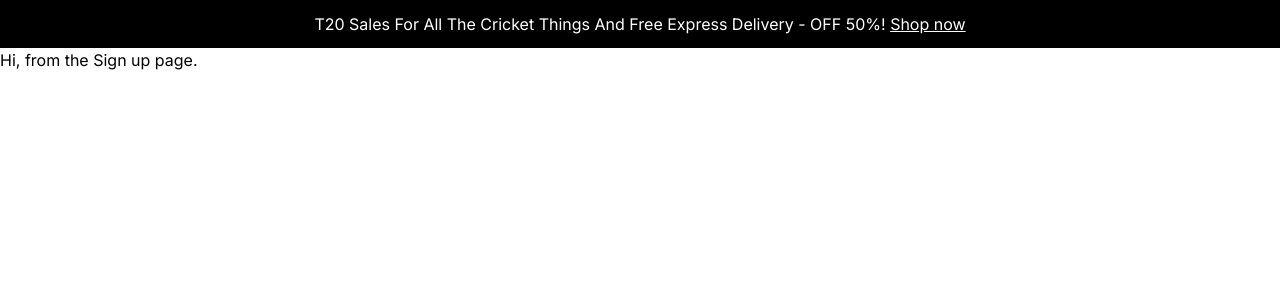
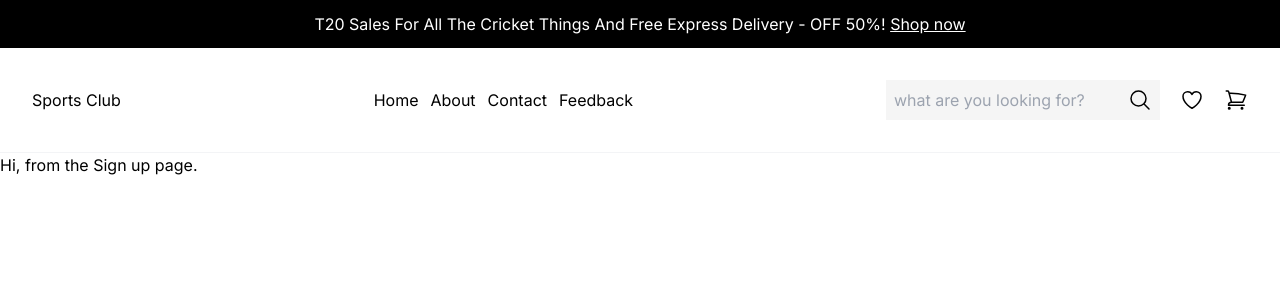
Before and after one commit to sidhrthh/sports_club, a Next.js app in the folder frontend/: page /signup in a window 1280 px wide. Shown: the top 300 px of the page. Built offline with nearby package versions, Linux system fonts and the light colour scheme.

Commit message:
done the navbar

```diff
--- a/frontend/app/layout.tsx
+++ b/frontend/app/layout.tsx
@@ -1,6 +1,8 @@
 import type { Metadata } from "next";
 import { Inter } from "next/font/google";
 import "./globals.css";
+import Topbar from "@/components/Topbar";
+import Navbar from "@/components/Navbar";
 
 const inter = Inter({ subsets: ["latin"] });
 
@@ -16,7 +18,10 @@ export default function RootLayout({
 }>) {
   return (
     <html lang="en">
-      <body className={inter.className}>{children}</body>
+      <body className={inter.className}>
+        <Topbar />
+        <Navbar />
+        {children}</body>
     </html>
   );
 }
--- a/frontend/app/signup/page.tsx
+++ b/frontend/app/signup/page.tsx
@@ -1,9 +1,6 @@
-import Topbar from "@/components/Topbar";
-
 export default function signup() {
     return (
         <>
-        <Topbar />
         <h2> Hi, from the Sign up page.</h2>
         </>
     )
--- /dev/null
+++ b/frontend/components/CartSection.tsx
@@ -0,0 +1,10 @@
+export default function CartSection() {
+    return (
+        <>
+            <button><svg xmlns="http://www.w3.org/2000/svg" fill="none" viewBox="0 0 24 24" stroke-width="1.5" stroke="currentColor" className="size-6">
+                <path stroke-linecap="round" stroke-linejoin="round" d="M2.25 3h1.386c.51 0 .955.343 1.087.835l.383 1.437M7.5 14.25a3 3 0 0 0-3 3h15.75m-12.75-3h11.218c1.121-2.3 2.1-4.684 2.924-7.138a60.114 60.114 0 0 0-16.536-1.84M7.5 14.25 5.106 5.272M6 20.25a.75.75 0 1 1-1.5 0 .75.75 0 0 1 1.5 0Zm12.75 0a.75.75 0 1 1-1.5 0 .75.75 0 0 1 1.5 0Z" />
+            </svg>
+            </button>
+        </>
+    )
+}
--- /dev/null
+++ b/frontend/components/LikeSection.tsx
@@ -0,0 +1,10 @@
+export default function LikeSection() {
+    return (
+        <>
+            <button><svg xmlns="http://www.w3.org/2000/svg" fill="none" viewBox="0 0 24 24" stroke-width="1.5" stroke="currentColor" className="size-6">
+                <path stroke-linecap="round" stroke-linejoin="round" d="M21 8.25c0-2.485-2.099-4.5-4.688-4.5-1.935 0-3.597 1.126-4.312 2.733-.715-1.607-2.377-2.733-4.313-2.733C5.1 3.75 3 5.765 3 8.25c0 7.22 9 12 9 12s9-4.78 9-12Z" />
+            </svg>
+            </button>
+        </>
+    )
+}
--- /dev/null
+++ b/frontend/components/Logo.tsx
@@ -0,0 +1,7 @@
+export default function Logo() {
+    return (
+        <>
+        <p>Sports Club</p>
+        </>
+    )
+}
--- /dev/null
+++ b/frontend/components/Navbar.tsx
@@ -0,0 +1,29 @@
+import CartSection from "./CartSection";
+import LikeSection from "./LikeSection";
+import Logo from "./Logo";
+import Navitem from "./Navitem";
+import SearchItem from "./SearchItem";
+
+export default function Navbar() {
+    return (
+        <>
+            <div className="sticky top-0 z-[1] mx-auto flex w-full max-w-7xl flex-wrap items-center justify-between border-b border-gray-100 bg-background p-[2em] text-text-primary ">
+                {/* logo */}
+                <div>
+                    <Logo />
+                </div>
+                {/* nav item */}
+                <div>
+                    <Navitem />
+                </div>
+                {/* Right side item */}
+                <div className="flex gap-5">
+                    <SearchItem />
+                    <LikeSection />
+                    <CartSection />
+                </div>
+            </div>
+        </>
+
+    )
+}
--- /dev/null
+++ b/frontend/components/Navitem.tsx
@@ -0,0 +1,48 @@
+"use client";
+
+import { useState } from "react";
+import { X, Menu } from "lucide-react";
+import SearchItem from "./SearchItem";
+
+function Navlinks() {
+  return (
+    <>
+      <ul className="flex flex-col gap-3 md:flex-row">
+  <li>Home</li>
+  <li>About</li>
+  <li>Contact</li>
+  <li>Feedback</li>
+</ul>
+      {/* <SearchItem /> */}
+    </>
+  );
+}
+
+export default function Navitem() {
+  const [isOpen, setIsOpen] = useState(false);
+
+  const toggleNavbar = () => {
+    setIsOpen(!isOpen);
+    console.log("clicked");
+  };
+
+  return (
+    <>
+    <div className="flex">
+      <div className="w-1/3 flex items-center justify-between">
+        <div className="hidden md:flex">
+          <Navlinks />
+        </div>
+        <div className="md:hidden">
+          <button onClick={toggleNavbar}>{isOpen ? <X /> : <Menu />}</button>
+        </div>
+      </div>
+      {isOpen && (
+        <div className="md:hidden mt-4 flex flex-col items-center">
+          <Navlinks />
+        </div>
+      )}
+      </div>
+    </>
+  );
+}
```
Also changed, not shown: frontend/components/SearchItem.tsx (+0 -11 lines), frontend/package.json (+6 -5 lines), 1 other file (tests, documents, lock files or other folders).
